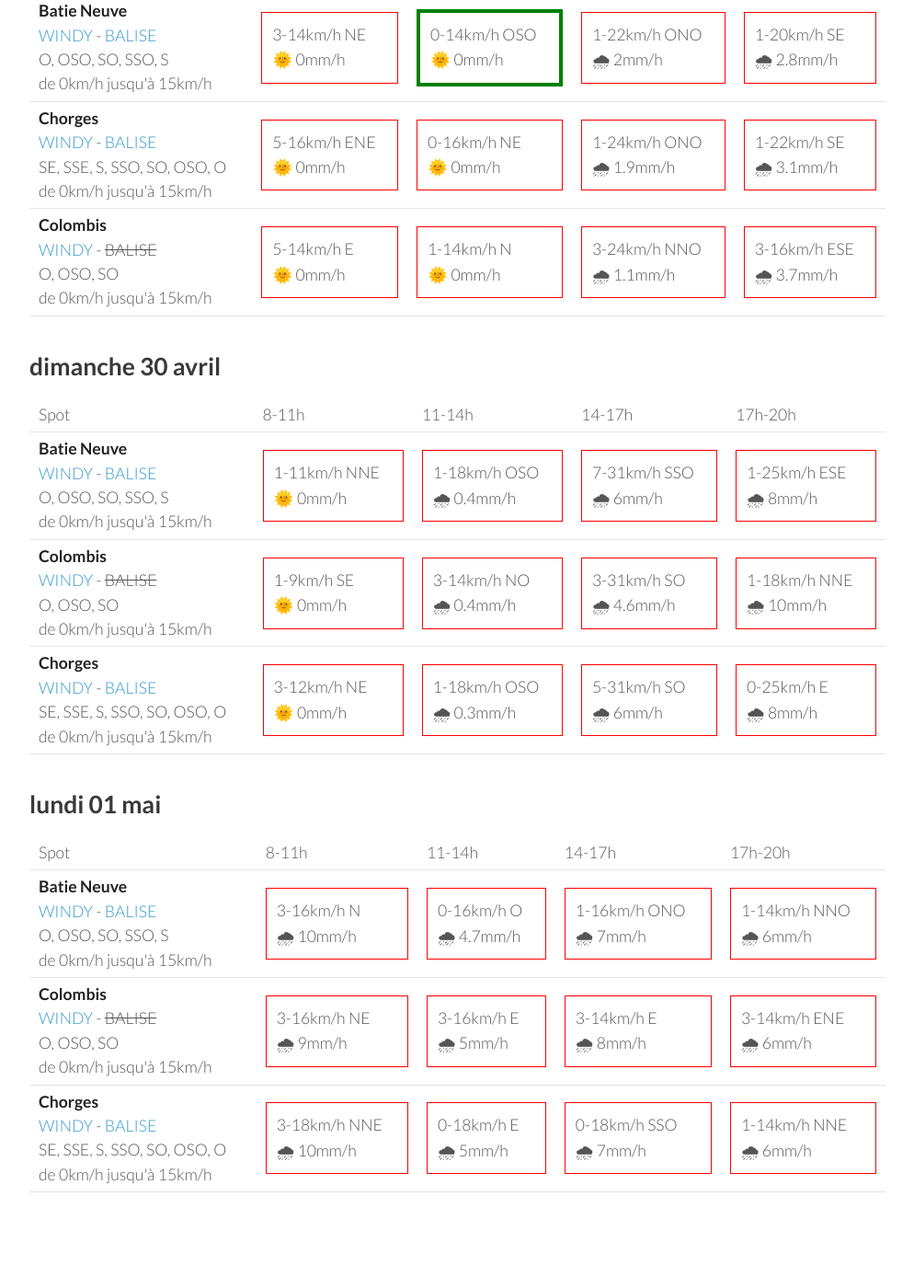
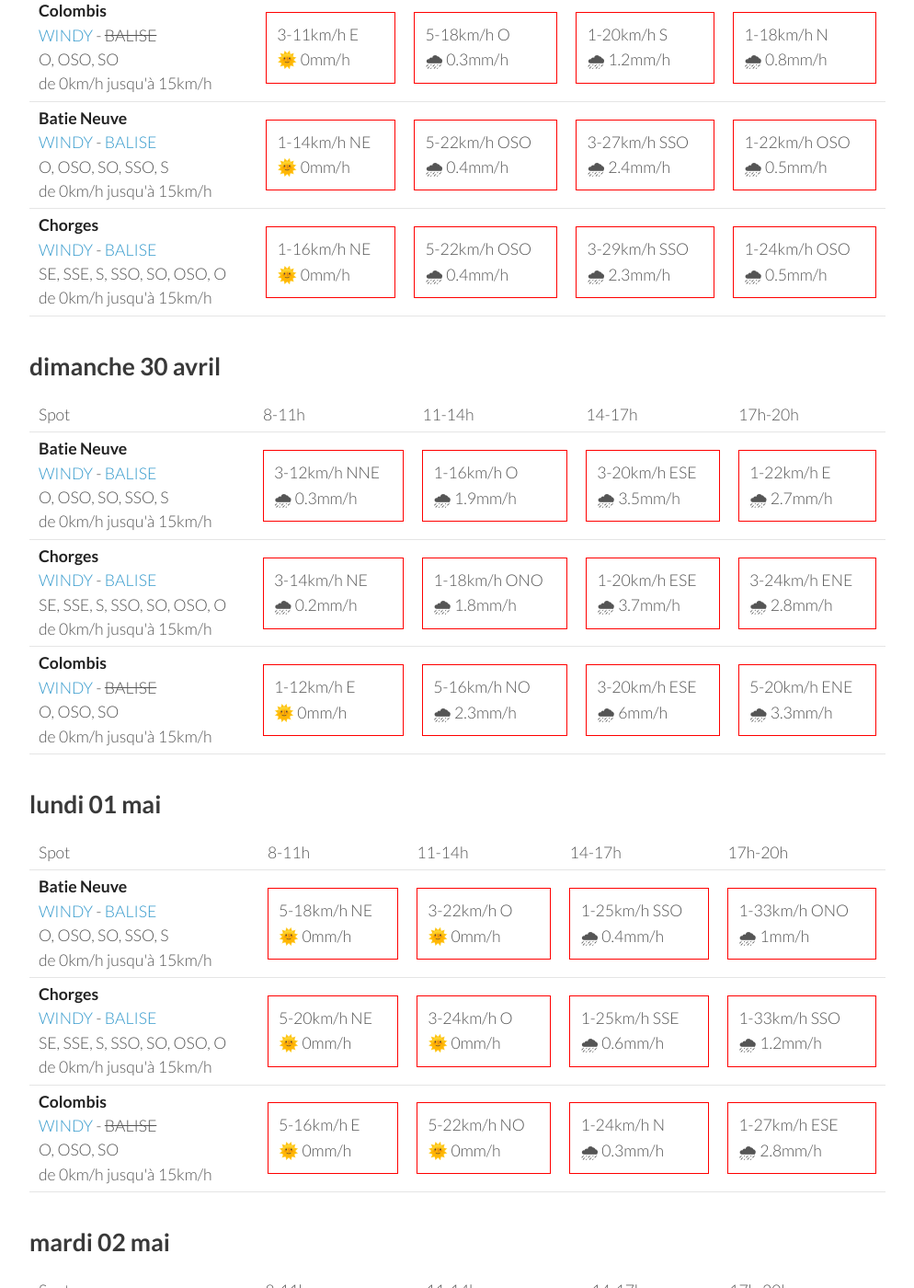
Before and after one commit to parapente-dans-le-nord/parapente-dans-le-nord.github.io, a Jekyll site: the page built from serre_poncon.markdown, in a window 1280 px wide and 1400 px high, scrolled down 1325 px. Shown: the whole window at 92% size, without its empty margins (26-1020 px from the left). Built offline with Jekyll 4.4.1, drawn with Linux system fonts in a browser that asks for light colours; some of the changed text lies outside the part shown.

Commit message:
update index.markdown

```diff
--- a/serre_poncon.markdown
+++ b/serre_poncon.markdown
@@ -114,32 +114,32 @@ page mise à jour le jeudi 27 avril 06:31
       <td>17h-20h</td>
     </tr>
 <tr>
+        <td><strong>Colombis</strong><br><a href="https://windy.com/44.494/6.216?44.559,6.262,10">WINDY</a> - <span class="no-balise"> BALISE </span><br> <span class="vent-favorable">O, OSO, SO</span><br><span class="force-vent">de 0km/h jusqu'à 15km/h</span> </td>
+
+            <td><div class="not-flyable"><p>3-11km/h E</p><p>🌞 0mm/h</p></div></td>
+            <td><div class="not-flyable"><p>5-18km/h O</p><p>🌧 0.3mm/h</p></div></td>
+            <td><div class="not-flyable"><p>1-20km/h S</p><p>🌧 1.2mm/h</p></div></td>
+            <td><div class="not-flyable"><p>1-18km/h N</p><p>🌧 0.8mm/h</p></div></td>
+
+
+    </tr>
+<tr>
         <td><strong>Batie Neuve</strong><br><a href="https://windy.com/44.584/6.236?44.559,6.262,10,m:eTtagly">WINDY</a> - <span class=""><a href="https://www.openwindmap.org/PP554">BALISE</a> </span><br> <span class="vent-favorable">O, OSO, SO, SSO, S</span><br><span class="force-vent">de 0km/h jusqu'à 15km/h</span> </td>
 
-            <td><div class="not-flyable"><p>3-14km/h NE</p><p>🌞 0mm/h</p></div></td>
-            <td><div class="flyable"><p>0-14km/h OSO</p><p>🌞 0mm/h</p></div></td>
-            <td><div class="not-flyable"><p>1-22km/h ONO</p><p>🌧 2mm/h</p></div></td>
-            <td><div class="not-flyable"><p>1-20km/h SE</p><p>🌧 2.8mm/h</p></div></td>
+            <td><div class="not-flyable"><p>1-14km/h NE</p><p>🌞 0mm/h</p></div></td>
+            <td><div class="not-flyable"><p>5-22km/h OSO</p><p>🌧 0.4mm/h</p></div></td>
+            <td><div class="not-flyable"><p>3-27km/h SSO</p><p>🌧 2.4mm/h</p></div></td>
+            <td><div class="not-flyable"><p>1-22km/h OSO</p><p>🌧 0.5mm/h</p></div></td>
 
 
     </tr>
 <tr>
         <td><strong>Chorges</strong><br><a href="https://windy.com/44.578/6.280?44.559,6.262,10">WINDY</a> - <span class=""><a href="https://www.openwindmap.org/PP554">BALISE</a> </span><br> <span class="vent-favorable">SE, SSE, S, SSO, SO, OSO, O</span><br><span class="force-vent">de 0km/h jusqu'à 15km/h</span> </td>
 
-            <td><div class="not-flyable"><p>5-16km/h ENE</p><p>🌞 0mm/h</p></div></td>
-            <td><div class="not-flyable"><p>0-16km/h NE</p><p>🌞 0mm/h</p></div></td>
-            <td><div class="not-flyable"><p>1-24km/h ONO</p><p>🌧 1.9mm/h</p></div></td>
-            <td><div class="not-flyable"><p>1-22km/h SE</p><p>🌧 3.1mm/h</p></div></td>
-
-
-    </tr>
-<tr>
-        <td><strong>Colombis</strong><br><a href="https://windy.com/44.494/6.216?44.559,6.262,10">WINDY</a> - <span class="no-balise"> BALISE </span><br> <span class="vent-favorable">O, OSO, SO</span><br><span class="force-vent">de 0km/h jusqu'à 15km/h</span> </td>
-
-            <td><div class="not-flyable"><p>5-14km/h E</p><p>🌞 0mm/h</p></div></td>
-            <td><div class="not-flyable"><p>1-14km/h N</p><p>🌞 0mm/h</p></div></td>
-            <td><div class="not-flyable"><p>3-24km/h NNO</p><p>🌧 1.1mm/h</p></div></td>
-            <td><div class="not-flyable"><p>3-16km/h ESE</p><p>🌧 3.7mm/h</p></div></td>
+            <td><div class="not-flyable"><p>1-16km/h NE</p><p>🌞 0mm/h</p></div></td>
+            <td><div class="not-flyable"><p>5-22km/h OSO</p><p>🌧 0.4mm/h</p></div></td>
+            <td><div class="not-flyable"><p>3-29km/h SSO</p><p>🌧 2.3mm/h</p></div></td>
+            <td><div class="not-flyable"><p>1-24km/h OSO</p><p>🌧 0.5mm/h</p></div></td>
 
 
     </tr>
@@ -162,30 +162,30 @@ page mise à jour le jeudi 27 avril 06:31
 <tr>
         <td><strong>Batie Neuve</strong><br><a href="https://windy.com/44.584/6.236?44.559,6.262,10,m:eTtagly">WINDY</a> - <span class=""><a href="https://www.openwindmap.org/PP554">BALISE</a> </span><br> <span class="vent-favorable">O, OSO, SO, SSO, S</span><br><span class="force-vent">de 0km/h jusqu'à 15km/h</span> </td>
 
-            <td><div class="not-flyable"><p>1-11km/h NNE</p><p>🌞 0mm/h</p></div></td>
-            <td><div class="not-flyable"><p>1-18km/h OSO</p><p>🌧 0.4mm/h</p></div></td>
-            <td><div class="not-flyable"><p>7-31km/h SSO</p><p>🌧 6mm/h</p></div></td>
-            <td><div class="not-flyable"><p>1-25km/h ESE</p><p>🌧 8mm/h</p></div></td>
+            <td><div class="not-flyable"><p>3-12km/h NNE</p><p>🌧 0.3mm/h</p></div></td>
+            <td><div class="not-flyable"><p>1-16km/h O</p><p>🌧 1.9mm/h</p></div></td>
+            <td><div class="not-flyable"><p>3-20km/h ESE</p><p>🌧 3.5mm/h</p></div></td>
+            <td><div class="not-flyable"><p>1-22km/h E</p><p>🌧 2.7mm/h</p></div></td>
+
+
+    </tr>
+<tr>
+        <td><strong>Chorges</strong><br><a href="https://windy.com/44.578/6.280?44.559,6.262,10">WINDY</a> - <span class=""><a href="https://www.openwindmap.org/PP554">BALISE</a> </span><br> <span class="vent-favorable">SE, SSE, S, SSO, SO, OSO, O</span><br><span class="force-vent">de 0km/h jusqu'à 15km/h</span> </td>
+
+            <td><div class="not-flyable"><p>3-14km/h NE</p><p>🌧 0.2mm/h</p></div></td>
+            <td><div class="not-flyable"><p>1-18km/h ONO</p><p>🌧 1.8mm/h</p></div></td>
+            <td><div class="not-flyable"><p>1-20km/h ESE</p><p>🌧 3.7mm/h</p></div></td>
+            <td><div class="not-flyable"><p>3-24km/h ENE</p><p>🌧 2.8mm/h</p></div></td>
 
 
     </tr>
 <tr>
         <td><strong>Colombis</strong><br><a href="https://windy.com/44.494/6.216?44.559,6.262,10">WINDY</a> - <span class="no-balise"> BALISE </span><br> <span class="vent-favorable">O, OSO, SO</span><br><span class="force-vent">de 0km/h jusqu'à 15km/h</span> </td>
 
-            <td><div class="not-flyable"><p>1-9km/h SE</p><p>🌞 0mm/h</p></div></td>
-            <td><div class="not-flyable"><p>3-14km/h NO</p><p>🌧 0.4mm/h</p></div></td>
-            <td><div class="not-flyable"><p>3-31km/h SO</p><p>🌧 4.6mm/h</p></div></td>
-            <td><div class="not-flyable"><p>1-18km/h NNE</p><p>🌧 10mm/h</p></div></td>
-
-
-    </tr>
-<tr>
-        <td><strong>Chorges</strong><br><a href="https://windy.com/44.578/6.280?44.559,6.262,10">WINDY</a> - <span class=""><a href="https://www.openwindmap.org/PP554">BALISE</a> </span><br> <span class="vent-favorable">SE, SSE, S, SSO, SO, OSO, O</span><br><span class="force-vent">de 0km/h jusqu'à 15km/h</span> </td>
-
-            <td><div class="not-flyable"><p>3-12km/h NE</p><p>🌞 0mm/h</p></div></td>
-            <td><div class="not-flyable"><p>1-18km/h OSO</p><p>🌧 0.3mm/h</p></div></td>
-            <td><div class="not-flyable"><p>5-31km/h SO</p><p>🌧 6mm/h</p></div></td>
-            <td><div class="not-flyable"><p>0-25km/h E</p><p>🌧 8mm/h</p></div></td>
+            <td><div class="not-flyable"><p>1-12km/h E</p><p>🌞 0mm/h</p></div></td>
+            <td><div class="not-flyable"><p>5-16km/h NO</p><p>🌧 2.3mm/h</p></div></td>
+            <td><div class="not-flyable"><p>3-20km/h ESE</p><p>🌧 6mm/h</p></div></td>
+            <td><div class="not-flyable"><p>5-20km/h ENE</p><p>🌧 3.3mm/h</p></div></td>
 
 
     </tr>
@@ -208,30 +208,30 @@ page mise à jour le jeudi 27 avril 06:31
 <tr>
         <td><strong>Batie Neuve</strong><br><a href="https://windy.com/44.584/6.236?44.559,6.262,10,m:eTtagly">WINDY</a> - <span class=""><a href="https://www.openwindmap.org/PP554">BALISE</a> </span><br> <span class="vent-favorable">O, OSO, SO, SSO, S</span><br><span class="force-vent">de 0km/h jusqu'à 15km/h</span> </td>
 
-            <td><div class="not-flyable"><p>3-16km/h N</p><p>🌧 10mm/h</p></div></td>
-            <td><div class="not-flyable"><p>0-16km/h O</p><p>🌧 4.7mm/h</p></div></td>
-            <td><div class="not-flyable"><p>1-16km/h ONO</p><p>🌧 7mm/h</p></div></td>
-            <td><div class="not-flyable"><p>1-14km/h NNO</p><p>🌧 6mm/h</p></div></td>
+            <td><div class="not-flyable"><p>5-18km/h NE</p><p>🌞 0mm/h</p></div></td>
+            <td><div class="not-flyable"><p>3-22km/h O</p><p>🌞 0mm/h</p></div></td>
+            <td><div class="not-flyable"><p>1-25km/h SSO</p><p>🌧 0.4mm/h</p></div></td>
+            <td><div class="not-flyable"><p>1-33km/h ONO</p><p>🌧 1mm/h</p></div></td>
+
+
+    </tr>
+<tr>
+        <td><strong>Chorges</strong><br><a href="https://windy.com/44.578/6.280?44.559,6.262,10">WINDY</a> - <span class=""><a href="https://www.openwindmap.org/PP554">BALISE</a> </span><br> <span class="vent-favorable">SE, SSE, S, SSO, SO, OSO, O</span><br><span class="force-vent">de 0km/h jusqu'à 15km/h</span> </td>
+
+            <td><div class="not-flyable"><p>5-20km/h NE</p><p>🌞 0mm/h</p></div></td>
+            <td><div class="not-flyable"><p>3-24km/h O</p><p>🌞 0mm/h</p></div></td>
+            <td><div class="not-flyable"><p>1-25km/h SSE</p><p>🌧 0.6mm/h</p></div></td>
+            <td><div class="not-flyable"><p>1-33km/h SSO</p><p>🌧 1.2mm/h</p></div></td>
 
 
     </tr>
 <tr>
         <td><strong>Colombis</strong><br><a href="https://windy.com/44.494/6.216?44.559,6.262,10">WINDY</a> - <span class="no-balise"> BALISE </span><br> <span class="vent-favorable">O, OSO, SO</span><br><span class="force-vent">de 0km/h jusqu'à 15km/h</span> </td>
 
-            <td><div class="not-flyable"><p>3-16km/h NE</p><p>🌧 9mm/h</p></div></td>
-            <td><div class="not-flyable"><p>3-16km/h E</p><p>🌧 5mm/h</p></div></td>
-            <td><div class="not-flyable"><p>3-14km/h E</p><p>🌧 8mm/h</p></div></td>
-            <td><div class="not-flyable"><p>3-14km/h ENE</p><p>🌧 6mm/h</p></div></td>
-
-
-    </tr>
-<tr>
-        <td><strong>Chorges</strong><br><a href="https://windy.com/44.578/6.280?44.559,6.262,10">WINDY</a> - <span class=""><a href="https://www.openwindmap.org/PP554">BALISE</a> </span><br> <span class="vent-favorable">SE, SSE, S, SSO, SO, OSO, O</span><br><span class="force-vent">de 0km/h jusqu'à 15km/h</span> </td>
-
-            <td><div class="not-flyable"><p>3-18km/h NNE</p><p>🌧 10mm/h</p></div></td>
-            <td><div class="not-flyable"><p>0-18km/h E</p><p>🌧 5mm/h</p></div></td>
-            <td><div class="not-flyable"><p>0-18km/h SSO</p><p>🌧 7mm/h</p></div></td>
-            <td><div class="not-flyable"><p>1-14km/h NNE</p><p>🌧 6mm/h</p></div></td>
+            <td><div class="not-flyable"><p>5-16km/h E</p><p>🌞 0mm/h</p></div></td>
+            <td><div class="not-flyable"><p>5-22km/h NO</p><p>🌞 0mm/h</p></div></td>
+            <td><div class="not-flyable"><p>1-24km/h N</p><p>🌧 0.3mm/h</p></div></td>
+            <td><div class="not-flyable"><p>1-27km/h ESE</p><p>🌧 2.8mm/h</p></div></td>
 
 
     </tr>
@@ -239,3 +239,49 @@ page mise à jour le jeudi 27 avril 06:31
 </tbody>
 </table>
 {:/}
+## mardi 02 mai
+
+{::nomarkdown}
+<table>
+  <tbody>
+    <tr>
+      <td>Spot</td>
+      <td>8-11h</td>
+      <td>11-14h</td>
+      <td>14-17h</td>
+      <td>17h-20h</td>
+    </tr>
+<tr>
+        <td><strong>Batie Neuve</strong><br><a href="https://windy.com/44.584/6.236?44.559,6.262,10,m:eTtagly">WINDY</a> - <span class=""><a href="https://www.openwindmap.org/PP554">BALISE</a> </span><br> <span class="vent-favorable">O, OSO, SO, SSO, S</span><br><span class="force-vent">de 0km/h jusqu'à 15km/h</span> </td>
+
+            <td><div class="not-flyable"><p>3-22km/h NNE</p><p>🌞 0mm/h</p></div></td>
+            <td><div class="not-flyable"><p>1-22km/h ONO</p><p>🌞 0mm/h</p></div></td>
+            <td><div class="not-flyable"><p>5-25km/h O</p><p>🌞 0mm/h</p></div></td>
+            <td><div class="not-flyable"><p>7-31km/h ONO</p><p>🌧 0.3mm/h</p></div></td>
+
+
+    </tr>
+<tr>
+        <td><strong>Colombis</strong><br><a href="https://windy.com/44.494/6.216?44.559,6.262,10">WINDY</a> - <span class="no-balise"> BALISE </span><br> <span class="vent-favorable">O, OSO, SO</span><br><span class="force-vent">de 0km/h jusqu'à 15km/h</span> </td>
+
+            <td><div class="not-flyable"><p>3-18km/h ENE</p><p>🌞 0mm/h</p></div></td>
+            <td><div class="not-flyable"><p>3-18km/h N</p><p>🌞 0mm/h</p></div></td>
+            <td><div class="not-flyable"><p>9-27km/h O</p><p>🌞 0mm/h</p></div></td>
+            <td><div class="not-flyable"><p>7-31km/h ONO</p><p>🌧 0.2mm/h</p></div></td>
+
+
+    </tr>
+<tr>
+        <td><strong>Chorges</strong><br><a href="https://windy.com/44.578/6.280?44.559,6.262,10">WINDY</a> - <span class=""><a href="https://www.openwindmap.org/PP554">BALISE</a> </span><br> <span class="vent-favorable">SE, SSE, S, SSO, SO, OSO, O</span><br><span class="force-vent">de 0km/h jusqu'à 15km/h</span> </td>
+
+            <td><div class="not-flyable"><p>5-25km/h NE</p><p>🌞 0mm/h</p></div></td>
+            <td><div class="not-flyable"><p>0-25km/h NNE</p><p>🌞 0mm/h</p></div></td>
+            <td><div class="not-flyable"><p>5-25km/h O</p><p>🌞 0mm/h</p></div></td>
+            <td><div class="not-flyable"><p>7-29km/h O</p><p>🌧 0.3mm/h</p></div></td>
+
+
+    </tr>
+
+</tbody>
+</table>
+{:/}
```
Also changed, not shown: other parts of serre_poncon.markdown (+1 -1 lines).
